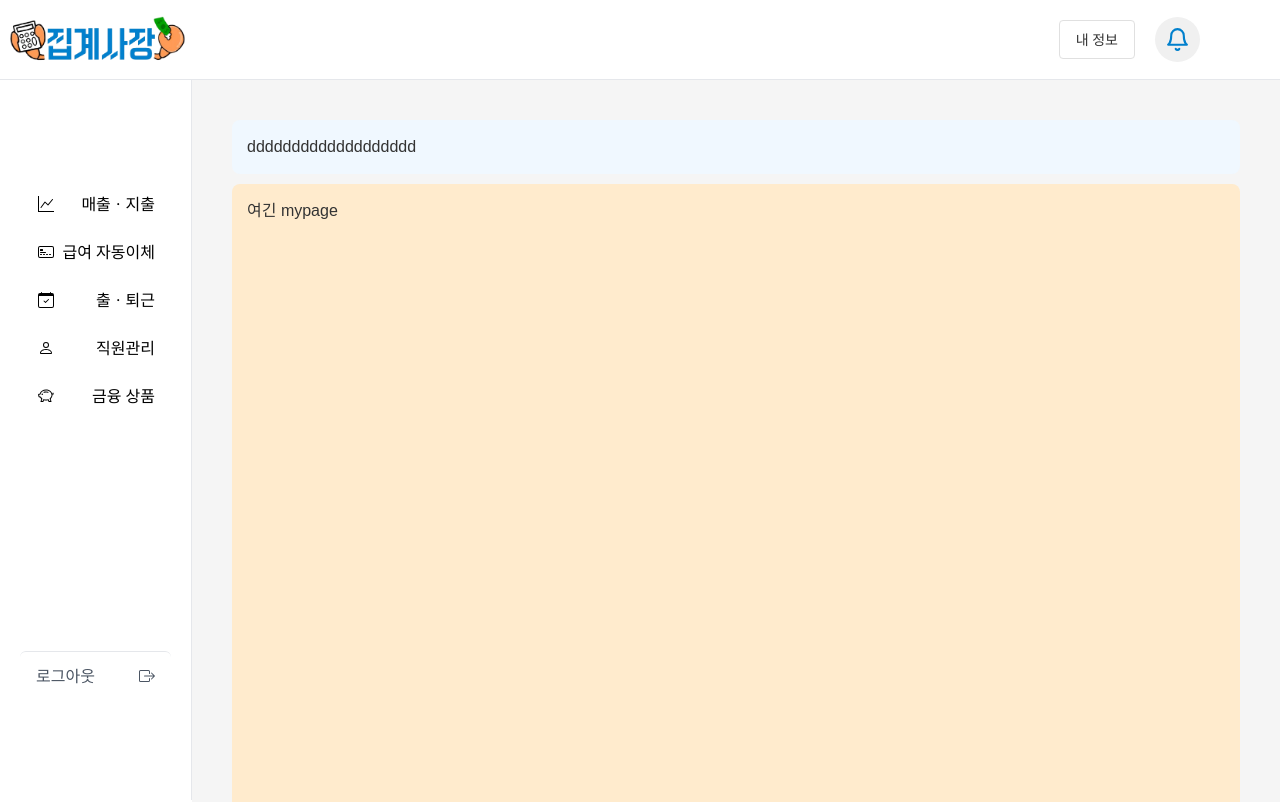
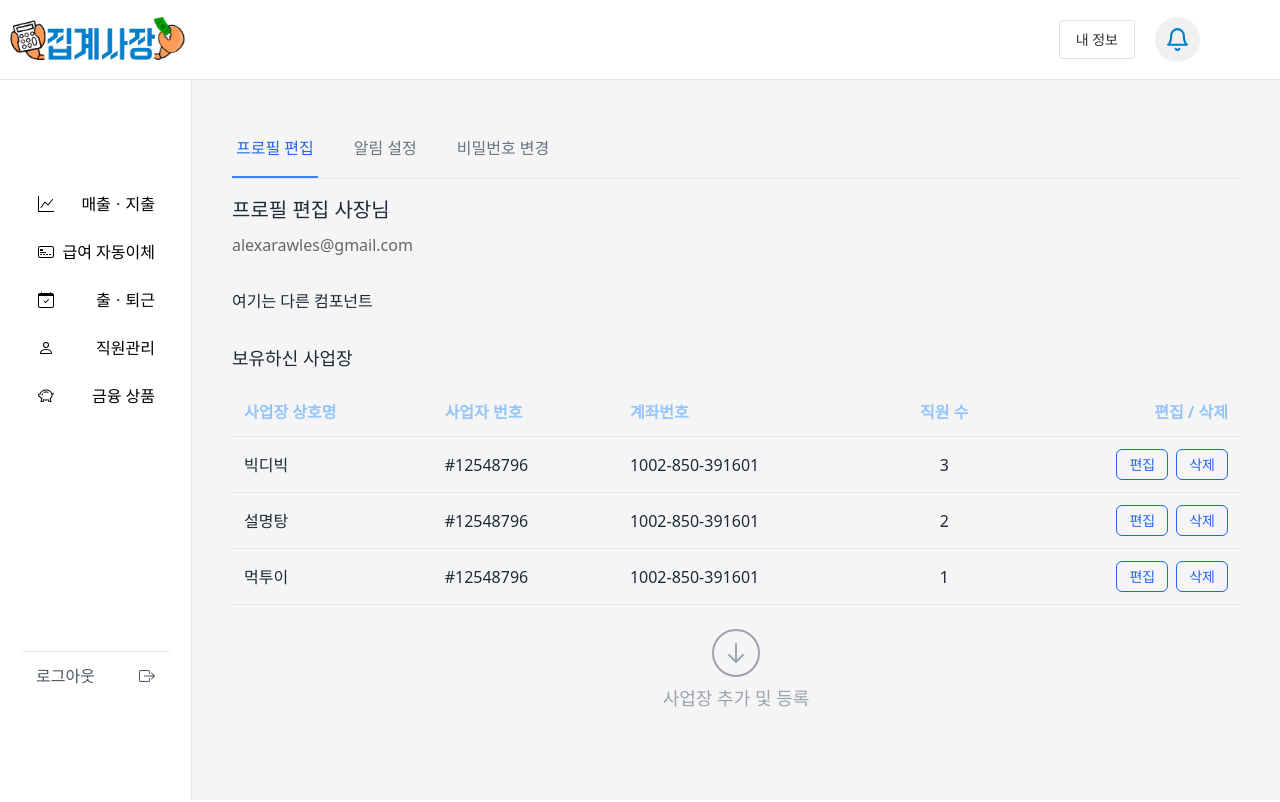
Before and after one commit to woorifisa-projects-3rd/MSA-FE, a Next.js app: page /mypage in a window 1280 px wide. Shown: the top 802 px of the page. Built offline with nearby package versions, Linux system fonts and the light colour scheme.

Commit message:
마이페이지 모듈 생성

```diff
--- a/app/(with-sidebar)/mypage/page.js
+++ b/app/(with-sidebar)/mypage/page.js
@@ -1,14 +1,96 @@
+'use client'
+import { useState } from "react";
+import ProfileDetail from "../../../components/mypage/content/ProfileDetail";
+import PasswordChange from "../../../components/mypage/content/PasswordChange";
+import AlarmSetting from "@/components/mypage/content/AlarmSetting";
+import classes from "./page.module.css";
+
 export default function Home() {
-    return (
-     <div style={{ padding: '20px', fontFamily: 'Arial, sans-serif' }}>
+  const [selectedTab, setSelectedTab] = useState(0);
 
-        <div style={{ backgroundColor: '#f0f8ff', padding: '15px', borderRadius: '8px', color: '#333', marginBottom: '10px' }}>
-          ddddddddddddddddddd
-        </div>
+  const renderTabContent = () => {
+      switch(selectedTab) {
+          case 0:
+              return <ProfileDetail content={tabs[selectedTab]} />;
+          case 1:
+              return <AlarmSetting content={tabs[selectedTab]} />;
+          case 2:
+              return <PasswordChange content={tabs[selectedTab]} />;
+          default:
+              return null;
+      }
+  };
 
-        <div style={{ height:'100vh', backgroundColor: '#ffebcd', padding: '15px', borderRadius: '8px', color: '#333' }}>
-            여긴 mypage
-        </div>
-     </div>
-    );
+  return (
+      <div className={classes.container}>
+          <div className={classes.content}>
+              <div>
+                  <div className={classes.tabNavigation}>
+                      <nav className={classes.tabList}>
+                          {tabs.map((tab, index) => (
+                              <button
+                                  key={index}
+                                  onClick={() => setSelectedTab(index)}
+                                  className={`${classes.tabButton} ${
+                                      selectedTab === index
+                                          ? classes.tabButtonActive
+                                          : classes.tabButtonInactive
+                                  }`}
+                              >
+                                  {tab.name}
+                              </button>
+                          ))}
+                      </nav>
+                  </div>
+                  <div className={classes.tabContent}>
+                      {renderTabContent()}
+                  </div>
+              </div>
+          </div>
+      </div>
+  );
 }
+
+
+const tabs = [
+  {
+      name: '프로필 편집',
+      email: 'alexarawles@gmail.com',
+      workplaceInfo:[
+        {
+            name: '빅디빅',
+            serialNumber: '#12548796',
+            phoneNumber: '1002-850-391601',
+            count: 3,
+        },
+        {
+            name: '설명탕',
+            serialNumber: '#12548796',
+            phoneNumber: '1002-850-391601',
+            count: 2,
+        },
+        {
+            name: '먹투이',
+            serialNumber: '#12548796',
+            phoneNumber: '1002-850-391601',
+            count: 1,
+        }
+      ]
+  },
+  {
+      name: '알림 설정',
+      content: (
+          <div>
+              <h2>알림 설정 내용</h2>
+          </div>
+      )
+  },
+  {
+      name: '비밀번호 변경',
+      content: (
+          <div>
+              <h2>비밀번호 변경 내용</h2>
+          </div>
+      )
+  }
+];
--- /dev/null
+++ b/app/(with-sidebar)/mypage/page.module.css
@@ -0,0 +1,45 @@
+/* Home.module.css */
+.container {
+    padding: 1.25rem;
+    font-family: ui-sans-serif, system-ui, sans-serif;
+}
+
+.content {
+    border-radius: 0.5rem;
+    color: #1f2937;
+    margin-bottom: 1rem;
+}
+
+.tabNavigation {
+    border-bottom: 1px solid #e5e7eb;
+}
+
+.tabList {
+    display: flex;
+    gap: 2rem;
+}
+
+.tabButton {
+    padding: 1rem 0.25rem;
+    border-bottom: 2px solid transparent;
+    transition: all 0.2s;
+}
+
+.tabButtonActive {
+    border-bottom-color: #3b82f6;
+    color: #2563eb;
+}
+
+.tabButtonInactive {
+    border-color: transparent;
+    color: #6b7280;
+}
+
+.tabButtonInactive:hover {
+    color: #374151;
+    border-bottom-color: #d1d5db;
+}
+
+.tabContent {
+    margin-top: 1rem;
+}
--- /dev/null
+++ b/components/mypage/content/AlarmSetting.js
@@ -0,0 +1,8 @@
+export default function AlarmSetting({ content}) {
+
+    return (
+        <div>
+            {content.content}
+        </div>
+    );
+}
--- /dev/null
+++ b/components/mypage/content/PasswordChange.js
@@ -0,0 +1,8 @@
+export default function PasswordChange({ content}) {
+
+    return (
+        <div>
+            {content.content}
+        </div>
+    );
+}
--- /dev/null
+++ b/components/mypage/content/ProfileDetail.js
@@ -0,0 +1,69 @@
+// PageProfileDetail.js
+'use client'
+import classes from './ProfileDetail.module.css';
+
+export default function ProfileDetail({content}) {
+    const name =content.name;
+    const email =content.email;
+    const workplaceInfo =content.workplaceInfo;
+   return (
+       <div className={classes.container}>
+           <div className={classes.headerSection}>
+               <h2 className={classes.title}>{name} 사장님</h2>
+               <div className={classes.email}>{email}</div>
+           </div>
+
+           <div className={classes.otherComponent}>여기는 다른 컴포넌트</div>
+
+           <div>
+               <h3 className={classes.workplaceTitle}>보유하신 사업장</h3>
+               <table className={classes.table}>
+                   <thead className={classes.tableHeader}>
+                       <tr className={classes.headerRow}>
+                           <th className={classes.headerCell}>사업장 상호명</th>
+                           <th className={classes.headerCell}>사업자 번호</th>
+                           <th className={classes.headerCell}>계좌번호</th>
+                           <th className={`${classes.headerCell} ${classes.centerAlign}`}>직원 수</th>
+                           <th className={`${classes.headerCell} ${classes.rightAlign}`}>편집 / 삭제</th>
+                       </tr>
+                   </thead>
+                   <tbody>
+                       {workplaceInfo.map((info, index) => (
+                           <tr key={index} className={classes.bodyRow}>
+                               <td className={classes.cell}>{info.name}</td>
+                               <td className={classes.cell}>{info.serialNumber}</td>
+                               <td className={classes.cell}>{info.phoneNumber}</td>
+                               <td className={`${classes.cell} ${classes.centerAlign}`}>{info.count}</td>
+                               <td className={`${classes.cell} ${classes.rightAlign}`}>
+                                   <button className={classes.editButton}>편집</button>
+                                   <button className={classes.deleteButton}>삭제</button>
+                               </td>
+                           </tr>
+                       ))}
+                   </tbody>
+               </table>
+
+               <div className={classes.addButtonContainer}>
+                   <button className={classes.addButton}>
+                       <div className={classes.iconContainer}>
+                           <svg
+                               className={classes.icon}
+                               fill="none"
+                               stroke="currentColor"
+                               viewBox="0 0 24 24"
+                           >
+                               <path
+                                   strokeLinecap="round"
+                                   strokeLinejoin="round"
+                                   strokeWidth="2"
+                                   d="M19 14l-7 7m0 0l-7-7m7 7V3"
+                               />
+                           </svg>
+                       </div>
+                       <span className={classes.addButtonText}>사업장 추가 및 등록</span>
+                   </button>
+               </div>
+           </div>
+       </div>
+   );
+}
--- /dev/null
+++ b/components/mypage/content/ProfileDetail.module.css
@@ -0,0 +1,109 @@
+/* PageProfileDetail.module.css */
+.container {
+    width: 100%;
+}
+
+.headerSection {
+    margin-bottom: 2rem;
+}
+
+.title {
+    font-size: 1.25rem;
+    font-weight: 500;
+    margin-bottom: 0.5rem;
+}
+
+.email {
+    color: #666;
+    margin-bottom: 1.5rem;
+}
+
+.otherComponent {
+    margin: 2rem 0;
+}
+
+.workplaceTitle {
+    font-size: 1.125rem;
+    font-weight: 500;
+    margin-bottom: 1rem;
+}
+
+.table {
+    width: 100%;
+}
+
+.tableHeader {
+    color: #93c5fd;  /* blue-300 */
+}
+
+.headerRow, .bodyRow {
+    border-bottom: 1px solid #e5e7eb;  /* gray-200 */
+}
+
+.headerCell, .cell {
+    padding: 0.75rem;
+    text-align: left;
+}
+
+.centerAlign {
+    text-align: center;
+}
+
+.rightAlign {
+    text-align: right;
+}
+
+.editButton, .deleteButton {
+    color: #2563eb;  /* blue-600 */
+    border: 1px solid #2563eb;
+    padding: 0.25rem 0.75rem;
+    border-radius: 0.375rem;
+    font-size: 0.875rem;
+    transition: background-color 0.2s;
+}
+
+.editButton {
+    margin-right: 0.5rem;
+}
+
+.editButton:hover, .deleteButton:hover {
+    background-color: #eff6ff;  /* blue-50 */
+}
+
+.addButtonContainer {
+    display: flex;
+    justify-content: center;
+    margin-top: 1.5rem;
+}
+
+.addButton {
+    display: flex;
+    flex-direction: column;
+    align-items: center;
+    color: #9ca3af;  /* gray-400 */
+    transition: color 0.2s;
+}
+
+.addButton:hover {
+    color: #4b5563;  /* gray-600 */
+}
+
+.iconContainer {
+    width: 3rem;
+    height: 3rem;
+    border-radius: 9999px;
+    border: 2px solid currentColor;
+    display: flex;
+    align-items: center;
+    justify-content: center;
+    margin-bottom: 0.5rem;
+}
+
+.icon {
+    width: 1.5rem;
+    height: 1.5rem;
+}
+
+.addButtonText {
+    font-size: 1.125rem;
+}
```
Also changed, not shown: components/mypage/content/AlarmSettinge.module.css (added), components/mypage/content/PasswordChangee.module.css (added).
